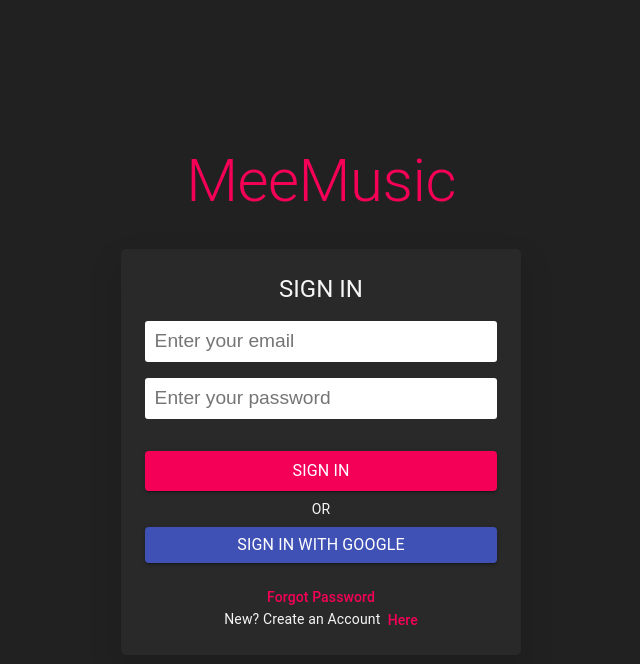
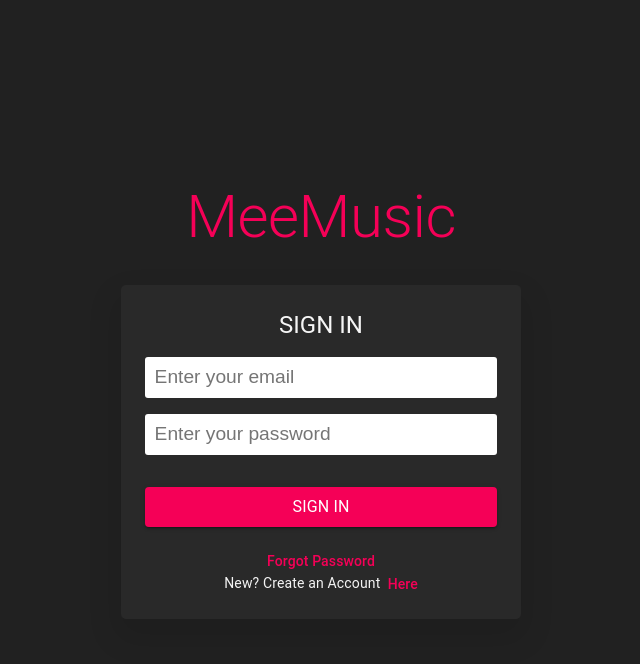
Before and after one commit to MeeMusic/MeeMusic, a React (Create React App) app: page / in a window 1280 px wide. Shown: the top 664 px of the page, without its empty margins (319-959 px from the left). Built offline with nearby package versions, Linux system fonts and the light colour scheme; no server answers.

Commit message:
Update LoginPage.js

```diff
--- a/src/pages/LoginPage.js
+++ b/src/pages/LoginPage.js
@@ -155,14 +155,14 @@ function Login() {
             </Button>
           </div>
 
-          {isLogin && (
+           {/*{isLogin && (
             <Typography align="center" variant="body2">
               OR
             </Typography>
-          )}
+          )}*/}
 
           {/* Sign In With Google  */}
-          <div className="login__formGroup">
+          {/* <div className="login__formGroup">
             {isLogin && (
               <Button
                 variant="contained"
@@ -175,7 +175,7 @@ function Login() {
                 </Typography>
               </Button>
             )}
-          </div>
+          </div>*/}
         </form>
 
         {/* Forgot Password Link  */}
```
